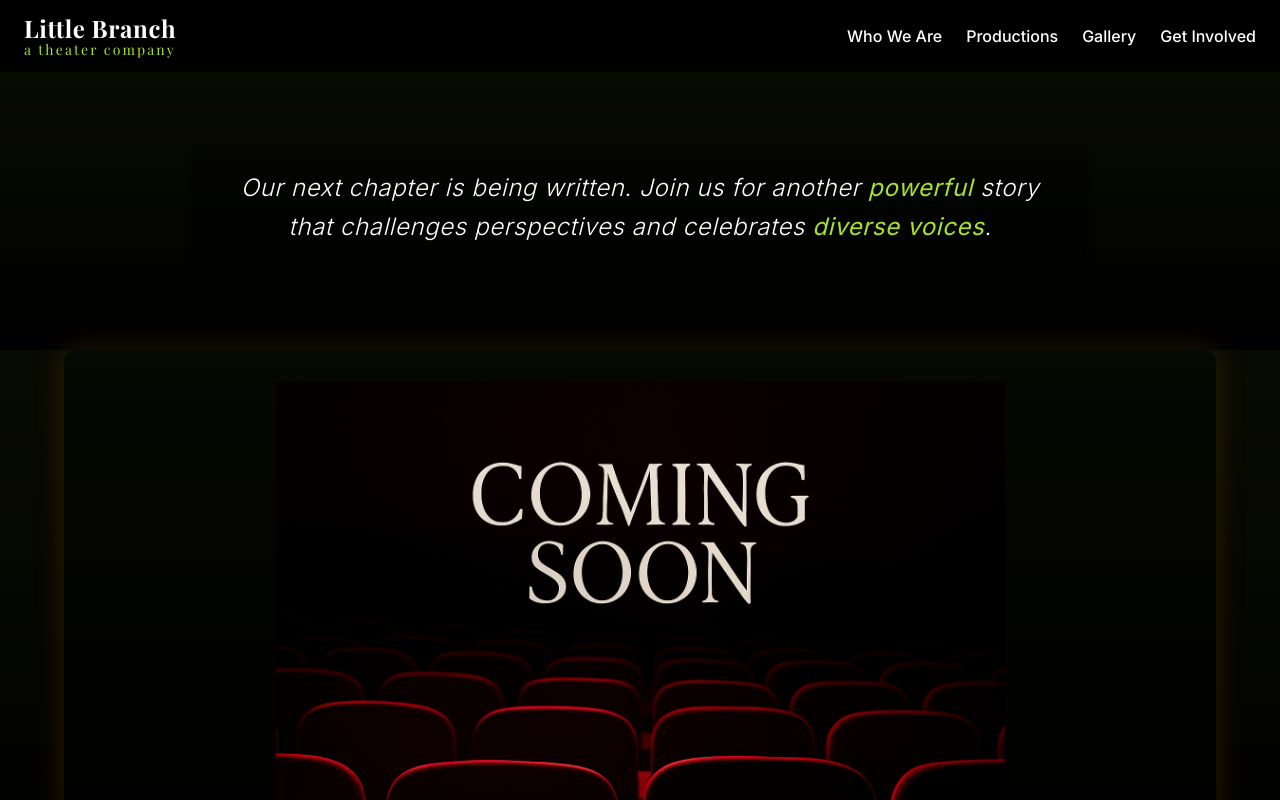
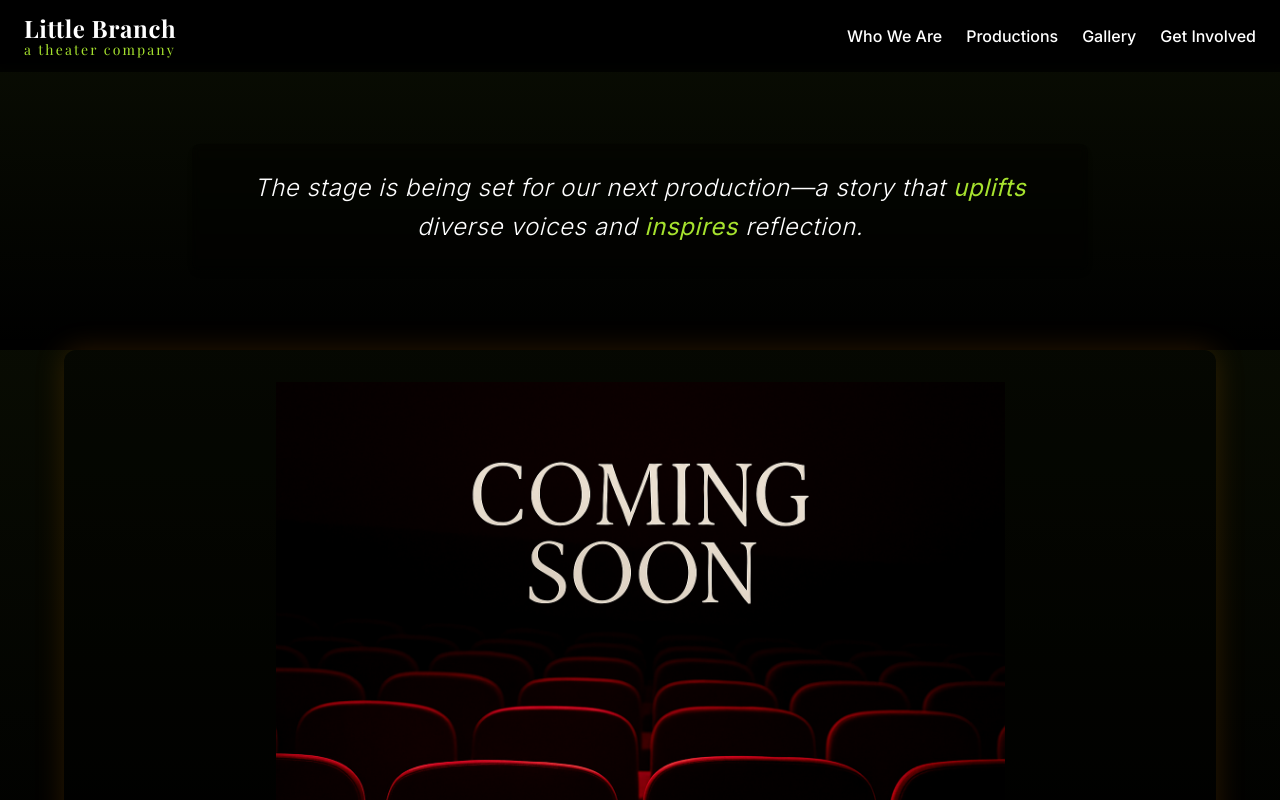
Before and after one commit to gzambran/littleBranchTheater, a Next.js app: page /shows/coming-soon in a window 1280 px wide. Shown: the top 800 px of the page. Built offline with nearby package versions, Linux system fonts and the light colour scheme; a web font is replaced by a local one.

Commit message:
"Update coming soon header text and styling"

```diff
--- a/src/app/shows/coming-soon/page.tsx
+++ b/src/app/shows/coming-soon/page.tsx
@@ -44,10 +44,10 @@ export default function ComingSoonPage() {
     <div className="min-h-screen bg-black">
       {/* PageHeader Component with Show Description */}
       <PageHeader>
-        <SiteBlurb>
-          Our next chapter is being written. Join us for another <span className="text-accent font-normal">powerful</span> story that challenges perspectives and celebrates <span className="text-accent font-normal">diverse voices</span>.
-        </SiteBlurb>
-      </PageHeader>
+  <SiteBlurb>
+    The stage is being set for our next production—a story that <span className="text-accent font-normal">uplifts</span> diverse voices and <span className="text-accent font-normal">inspires</span> reflection.
+  </SiteBlurb>
+</PageHeader>
 
       {/* Image Section */}
       <ShowMediaSection>
```
